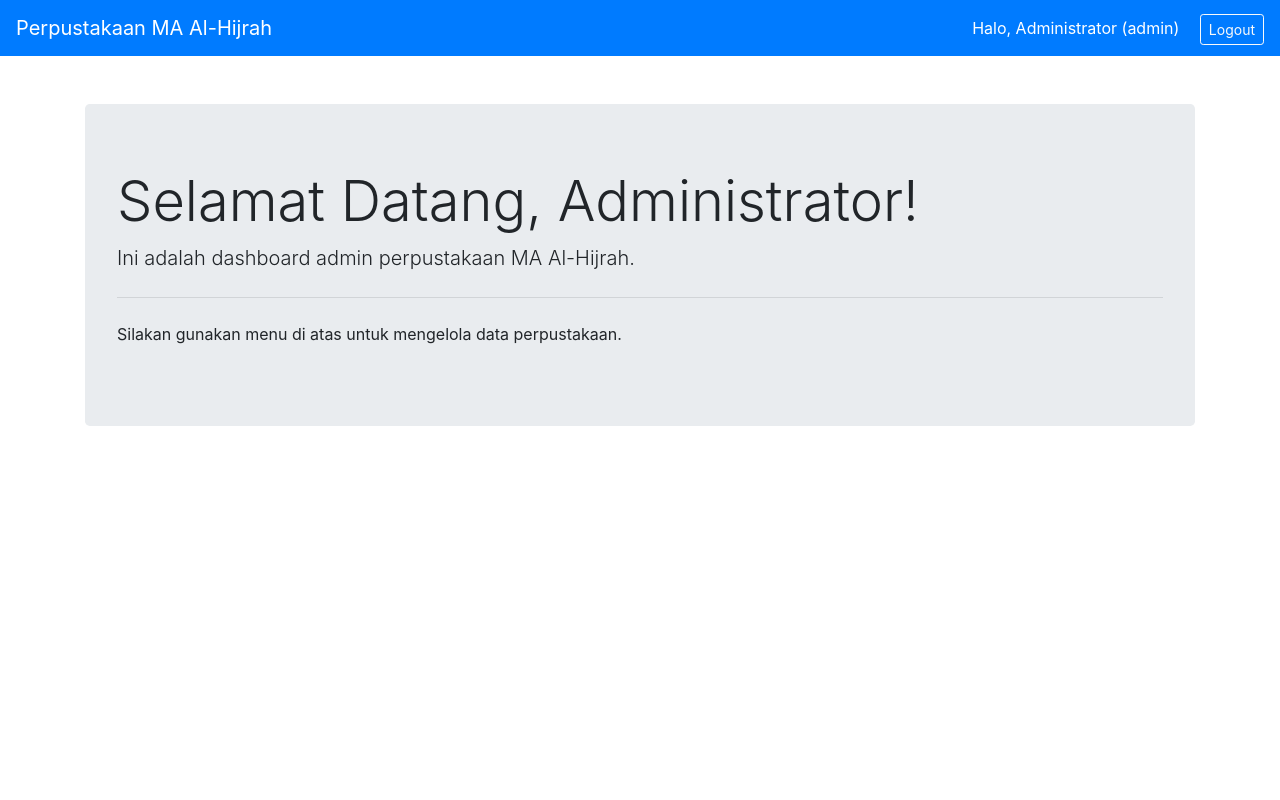
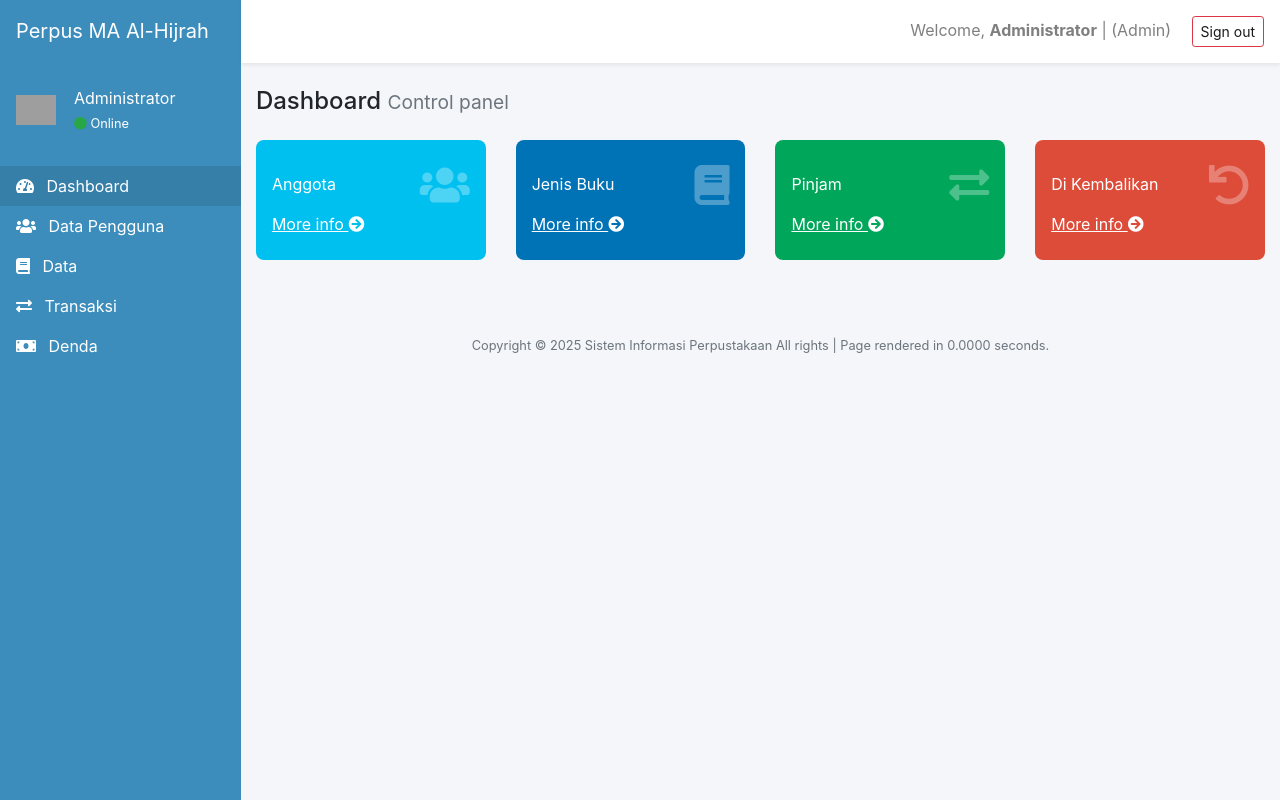
Before and after one commit to decellll/WEB-UAS-301220055, a CodeIgniter app: page /database/index.php/admin/dashboard/index in a window 1280 px wide. Run offline with CodeIgniter, Linux system fonts and the light colour scheme; a user stored in the database is signed in; data that the repository does not hold is empty; grey boxes are pictures that could not be loaded.

Commit message:
Update View Dashboard Admin
Menambahkan sidebar, header, dan statistik box dengan menggunakan Bootstrap 4/5 dan FontAwesome

```diff
--- a/application/views/admin/dashboard.php
+++ b/application/views/admin/dashboard.php
@@ -6,22 +6,172 @@
     <meta name="viewport" content="width=device-width, initial-scale=1.0">
     <title>Dashboard Admin - Perpustakaan MA Al-Hijrah</title>
     <link rel="stylesheet" href="https://stackpath.bootstrapcdn.com/bootstrap/4.5.2/css/bootstrap.min.css">
+    <link rel="stylesheet" href="https://cdnjs.cloudflare.com/ajax/libs/font-awesome/5.15.4/css/all.min.css">
+    <style>
+        body {
+            background: #f4f6f9;
+        }
+
+        .sidebar {
+            min-height: 100vh;
+            background: #3c8dbc;
+            color: #fff;
+        }
+
+        .sidebar .nav-link,
+        .sidebar .navbar-brand {
+            color: #fff;
+        }
+
+        .sidebar .nav-link.active {
+            background: #367fa9;
+        }
+
+        .stat-box {
+            border-radius: 8px;
+            color: #fff;
+            padding: 24px 16px;
+            margin-bottom: 24px;
+        }
+
+        .stat-anggota {
+            background: #00c0ef;
+        }
+
+        .stat-kategori {
+            background: #0073b7;
+        }
+
+        .stat-pinjam {
+            background: #00a65a;
+        }
+
+        .stat-kembali {
+            background: #dd4b39;
+        }
+
+        .stat-box .icon {
+            font-size: 2.5rem;
+            opacity: 0.3;
+            position: absolute;
+            right: 16px;
+            top: 16px;
+        }
+
+        .stat-box .more {
+            color: #fff;
+            text-decoration: underline;
+        }
+
+        .sidebar .user-panel {
+            padding: 16px;
+        }
+
+        .sidebar .user-panel .image {
+            float: left;
+            margin-right: 10px;
+        }
+
+        .sidebar .user-panel .info {
+            float: left;
+        }
+
+        .sidebar .user-panel:after {
+            content: "";
+            display: block;
+            clear: both;
+        }
+    </style>
 </head>
 
 <body>
-    <nav class="navbar navbar-expand-lg navbar-dark bg-primary">
-        <a class="navbar-brand" href="#">Perpustakaan MA Al-Hijrah</a>
-        <div class="ml-auto">
-            <span class="navbar-text text-white mr-3">Halo, <?php echo $this->session->userdata('nama'); ?> (<?php echo $this->session->userdata('user'); ?>)</span>
-            <a href="<?php echo site_url('auth/logout'); ?>" class="btn btn-outline-light btn-sm">Logout</a>
-        </div>
-    </nav>
-    <div class="container mt-5">
-        <div class="jumbotron">
-            <h1 class="display-4">Selamat Datang, <?php echo $this->session->userdata('nama'); ?>!</h1>
-            <p class="lead">Ini adalah dashboard admin perpustakaan MA Al-Hijrah.</p>
-            <hr class="my-4">
-            <p>Silakan gunakan menu di atas untuk mengelola data perpustakaan.</p>
+    <div class="d-flex">
+        <!-- Sidebar -->
+        <nav class="sidebar p-0">
+            <div class="navbar-brand px-3 py-3 mb-2">Perpus MA Al-Hijrah</div>
+            <div class="user-panel d-flex align-items-center mb-3">
+                <div class="image">
+                    <img src="https://ui-avatars.com/api/?name=<?php echo urlencode($this->session->userdata('nama')); ?>&background=0073b7&color=fff" class="img-circle" width="40" alt="User Image">
+                </div>
+                <div class="info ml-2">
+                    <span><?php echo $this->session->userdata('nama'); ?></span><br>
+                    <small><i class="fa fa-circle text-success"></i> Online</small>
+                </div>
+            </div>
+            <ul class="nav flex-column">
+                <li class="nav-item"><a class="nav-link active" href="#"><i class="fa fa-tachometer-alt mr-2"></i> Dashboard</a></li>
+                <li class="nav-item"><a class="nav-link" href="#"><i class="fa fa-users mr-2"></i> Data Pengguna</a></li>
+                <li class="nav-item"><a class="nav-link" href="#"><i class="fa fa-book mr-2"></i> Data</a></li>
+                <li class="nav-item"><a class="nav-link" href="#"><i class="fa fa-exchange-alt mr-2"></i> Transaksi</a></li>
+                <li class="nav-item"><a class="nav-link" href="#"><i class="fa fa-money-bill mr-2"></i> Denda</a></li>
+            </ul>
+        </nav>
+        <!-- Main Content -->
+        <div class="flex-grow-1">
+            <nav class="navbar navbar-expand navbar-light bg-white shadow-sm">
+                <div class="container-fluid">
+                    <span class="navbar-text ml-auto">
+                        Welcome, <b><?php echo $this->session->userdata('nama'); ?></b> | (<?php echo ucfirst($this->session->userdata('level')); ?>)
+                        <a href="<?php echo site_url('auth/logout'); ?>" class="ml-3 btn btn-sm btn-outline-danger">Sign out</a>
+                    </span>
+                </div>
+            </nav>
+            <div class="container-fluid mt-4">
+                <h4 class="mb-4">Dashboard <small class="text-muted">Control panel</small></h4>
+                <div class="row">
+                    <div class="col-md-3">
+                        <div class="stat-box stat-anggota position-relative">
+                            <div class="d-flex align-items-center">
+                                <div>
+                                    <h2><?php echo $total_anggota; ?></h2>
+                                    <p>Anggota</p>
+                                </div>
+                                <span class="icon"><i class="fa fa-users"></i></span>
+                            </div>
+                            <a href="#" class="more">More info <i class="fa fa-arrow-circle-right"></i></a>
+                        </div>
+                    </div>
+                    <div class="col-md-3">
+                        <div class="stat-box stat-kategori position-relative">
+                            <div class="d-flex align-items-center">
+                                <div>
+                                    <h2><?php echo $total_kategori; ?></h2>
+                                    <p>Jenis Buku</p>
+                                </div>
+                                <span class="icon"><i class="fa fa-book"></i></span>
+                            </div>
+                            <a href="#" class="more">More info <i class="fa fa-arrow-circle-right"></i></a>
+                        </div>
+                    </div>
+                    <div class="col-md-3">
+                        <div class="stat-box stat-pinjam position-relative">
+                            <div class="d-flex align-items-center">
+                                <div>
+                                    <h2><?php echo $total_pinjam; ?></h2>
+                                    <p>Pinjam</p>
+                                </div>
+                                <span class="icon"><i class="fa fa-exchange-alt"></i></span>
+                            </div>
+                            <a href="#" class="more">More info <i class="fa fa-arrow-circle-right"></i></a>
+                        </div>
+                    </div>
+                    <div class="col-md-3">
+                        <div class="stat-box stat-kembali position-relative">
+                            <div class="d-flex align-items-center">
+                                <div>
+                                    <h2><?php echo $total_kembali; ?></h2>
+                                    <p>Di Kembalikan</p>
+                                </div>
+                                <span class="icon"><i class="fa fa-undo"></i></span>
+                            </div>
+                            <a href="#" class="more">More info <i class="fa fa-arrow-circle-right"></i></a>
+                        </div>
+                    </div>
+                </div>
+            </div>
+            <footer class="text-center mt-5 mb-3 text-muted">
+                <small>Copyright &copy; <?php echo date('Y'); ?> Sistem Informasi Perpustakaan All rights | Page rendered in {elapsed_time} seconds.</small>
+            </footer>
         </div>
     </div>
 </body>
```
